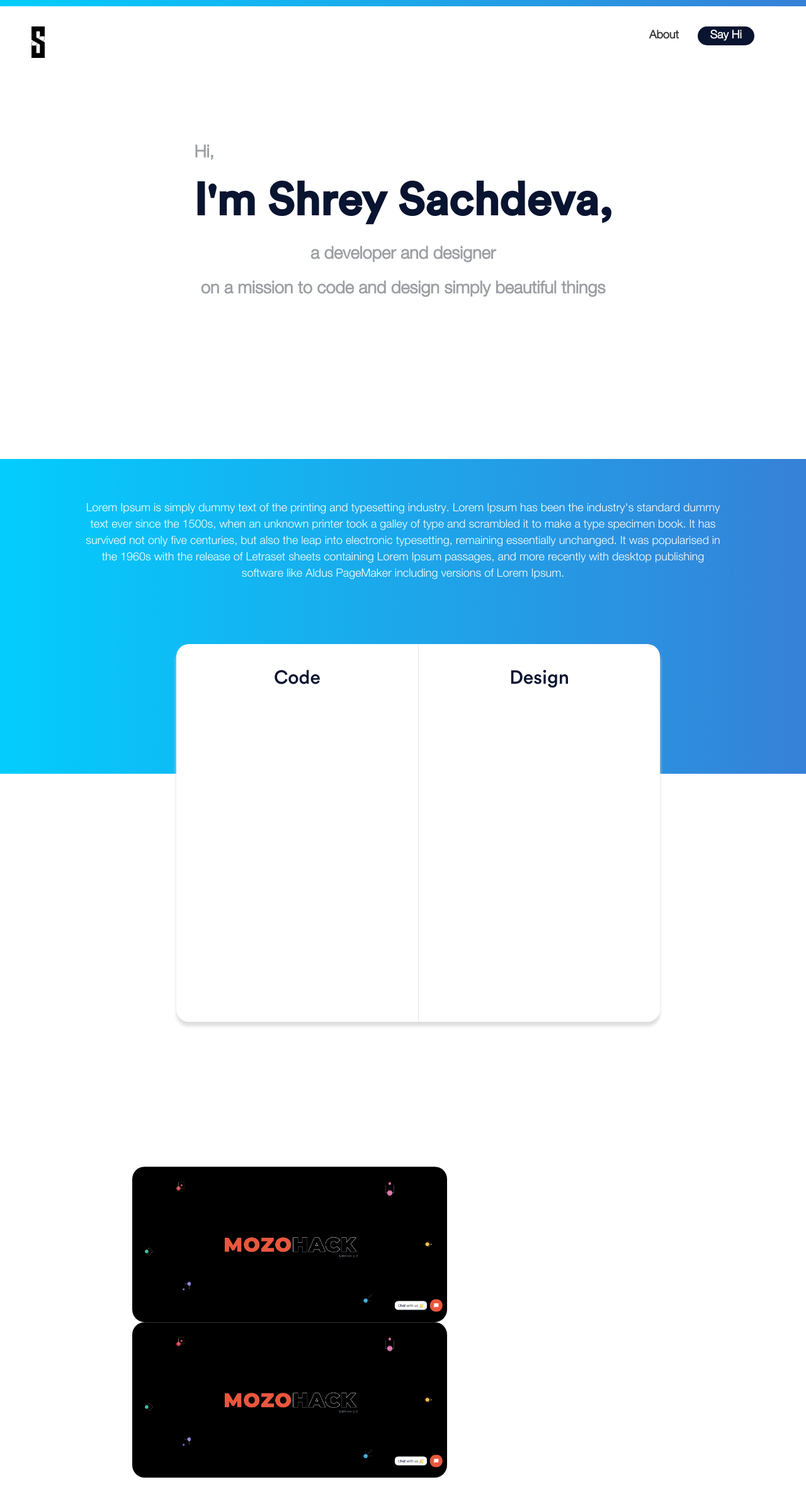
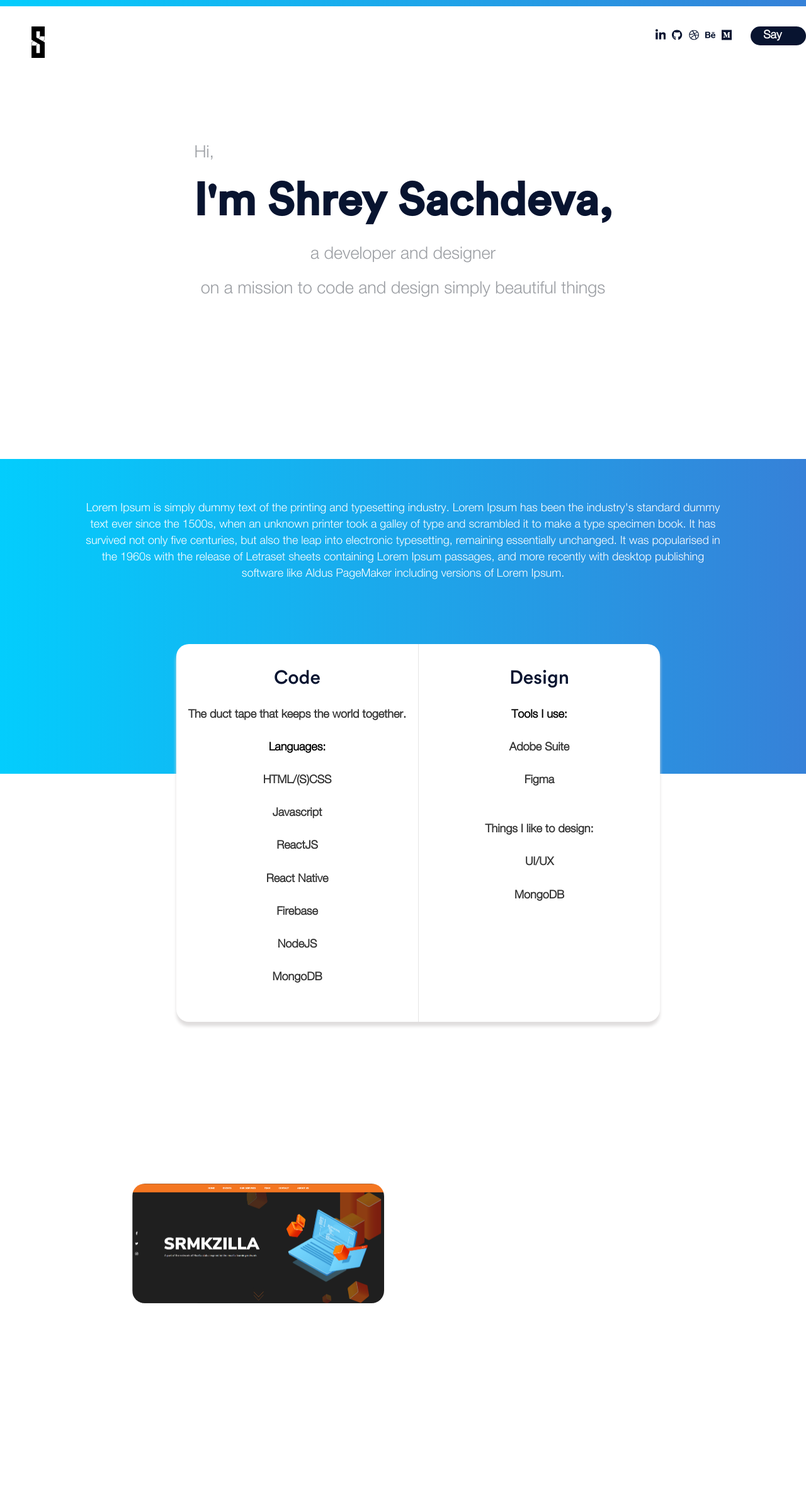
Before and after one commit to sachdeva-shrey/Shrey-Sachdeva, a Gatsby site: page / in a window 1280 px wide. Shown: the whole page at 63% size. After the commit the page ends 2097 px from the top, so only its background shows below. Built offline with nearby package versions, Linux system fonts and the light colour scheme; Gatsby itself is replaced by a stand-in of ours.

Commit message:
components and socials

```diff
--- a/package.json
+++ b/package.json
@@ -10,13 +10,16 @@
     "gatsby-plugin-manifest": "^2.2.39",
     "gatsby-plugin-offline": "^3.0.32",
     "gatsby-plugin-react-helmet": "^3.1.21",
+    "gatsby-plugin-robots-txt": "^1.5.0",
     "gatsby-plugin-sharp": "^2.4.3",
     "gatsby-source-filesystem": "^2.1.46",
     "gatsby-transformer-sharp": "^2.3.13",
     "prop-types": "^15.7.2",
     "react": "^16.12.0",
     "react-dom": "^16.12.0",
-    "react-helmet": "^5.2.1"
+    "react-helmet": "^5.2.1",
+    "react-icons": "^3.9.0",
+    "react-intersection-observer": "^8.25.2"
   },
   "devDependencies": {
     "prettier": "^1.19.1"
--- /dev/null
+++ b/src/components/Hero.js
@@ -0,0 +1,42 @@
+import React from "react"
+
+const Hero = () => (
+    <section>
+      <div
+        style={{
+          textAlign: "center",
+          marginTop: "6rem",
+        }}
+      >
+        <h6
+          style={{
+            textAlign: "left",
+            marginLeft: "14%",
+            fontSize: "1.5rem",
+            fontWeight: "normal",
+          }}
+        >
+          Hi,
+        </h6>
+        <h1>I'm Shrey Sachdeva,</h1>
+        <h6
+          style={{
+            fontSize: "1.5rem",
+            fontWeight: "normal",
+          }}
+        >
+          a developer and designer
+        </h6>
+        <h6
+          style={{
+            fontSize: "1.5rem",
+            fontWeight: "normal",
+          }}
+        >
+          on a mission to code and design simply beautiful things
+        </h6>
+      </div>
+    </section>
+)
+
+export default Hero
--- /dev/null
+++ b/src/components/Skills.js
@@ -0,0 +1,69 @@
+import React from "react"
+
+const Skills = () => (
+  <section
+    className="skills"
+    style={{
+      height: "500px",
+      background: "linear-gradient(to right, #03CDFD, #3681D8)",
+      padding: "0",
+      marginTop: "18%",
+      paddingLeft: "0",
+      width: "100vw",
+      position: "absolute",
+      left: "0",
+    }}
+  >
+    <p>
+      Lorem Ipsum is simply dummy text of the printing and typesetting industry.
+      Lorem Ipsum has been the industry's standard dummy text ever since the
+      1500s, when an unknown printer took a galley of type and scrambled it to
+      make a type specimen book. It has survived not only five centuries, but
+      also the leap into electronic typesetting, remaining essentially
+      unchanged. It was popularised in the 1960s with the release of Letraset
+      sheets containing Lorem Ipsum passages, and more recently with desktop
+      publishing software like Aldus PageMaker including versions of Lorem
+      Ipsum.
+    </p>
+    <div className="container-wrapper">
+      <div className="container container-left">
+        <h6 className="sub-heading">Code</h6>
+        <h4>The duct tape that keeps the world together.</h4>
+        <h4
+          style={{
+            color: "#000",
+          }}
+        >
+          Languages:
+        </h4>
+        <h4>HTML/(S)CSS</h4>
+        <h4>Javascript</h4>
+        <h4>ReactJS</h4>
+        <h4>React Native</h4>
+        <h4>Firebase</h4>
+        <h4>NodeJS</h4>
+        <h4>MongoDB</h4>
+      </div>
+      <div className="container container-right">
+        <h6 className="sub-heading">Design</h6>
+        <h4
+          style={{
+            color: "#000",
+          }}
+        >
+          Tools I use:
+        </h4>
+        <h4>Adobe Suite</h4>
+        <h4>Figma</h4>
+        <h4></h4>
+        <br></br>
+        <h4>Things I like to design:</h4>
+        <h4>UI/UX</h4>
+        <h4></h4>
+        <h4>MongoDB</h4>
+      </div>
+    </div>
+  </section>
+)
+
+export default Skills
--- /dev/null
+++ b/src/components/Work.js
@@ -0,0 +1,33 @@
+import React from "react"
+import Img from "gatsby-image"
+import PropTypes from "prop-types"
+import { InView } from "react-intersection-observer"
+
+import Image from "../components/Image"
+
+const Work = () => (
+  <section>
+    <div
+      style={{
+        display: "flex",
+      }}
+    >
+      <div
+        style={{
+          marginTop: "150%",
+        }}
+      >
+        <InView>
+          {({ inView, ref, entry }) => (
+            <div ref={ref}>
+              {inView ? <Image alt="moz" filename="srmkzilla.jpg" /> : null}
+            </div>
+          )}
+        </InView>
+      </div>
+      <div style={{ marginTop: "150%" }}></div>
+    </div>
+  </section>
+)
+
+export default Work
--- a/src/components/header.js
+++ b/src/components/header.js
@@ -4,49 +4,78 @@ import React from "react"
 import logo from "../images/shrey-sachdeva.png"
 import hi from "../images/hi.png"
 
+import { FaDribbble } from "react-icons/fa"
+import { FaBehance } from "react-icons/fa"
+import { FaMedium } from "react-icons/fa"
+import { FaGithub } from "react-icons/fa"
+import { FaLinkedinIn } from "react-icons/fa"
+
 const Header = ({ siteTitle }) => (
   <header>
     <div
-    style={{
-      display: 'flex',
-    }}>
-      <img src={logo}
+      style={{
+        display: "flex",
+      }}
+    >
+      <img
+        src={logo}
         style={{
-          height: '50px',
-          width: 'auto',
-          marginLeft: '50px'
+          height: "50px",
+          width: "auto",
+          marginLeft: "50px",
         }}
       />
 
       <div
         style={{
-          display: 'flex',
-          marginLeft: '75%',
-        }}>
-        <h4>About</h4>
+          display: "flex",
+          marginLeft: "75%",
+        }}
+      >
+        <FaLinkedinIn
+          size="1.5em"
+          color="#081430"
+          style={{ paddingLeft: "10px" }}
+        />
+          <FaGithub
+            size="1.5em"
+            color="#081430"
+            style={{ paddingLeft: "10px" }}
+          />
+        <FaDribbble
+          size="1.5em"
+          color="#081430"
+          style={{ paddingLeft: "10px" }}
+        />
+        <FaBehance
+          size="1.5em"
+          color="#081430"
+          style={{ paddingLeft: "10px" }}
+        />
+        <FaMedium
+          size="1.5em"
+          color="#081430"
+          style={{ paddingLeft: "10px" }}
+        />
         <div
           style={{
-            backgroundColor: '#081430',
-            color: '#fff',
-            border: 'none',
-            borderRadius: '20px',
-            paddingLeft: '20px',
-            paddingRight: '20px',
-            height: '30px',
-            marginLeft: '30px',
-          }}>
-            <h4
-              style={{
-                textAlign: 'left',
-              }}>
-                Say Hi
-            </h4>
-            {/* <img src={hi}
-              style={{
-                height: '20px',
-                width: 'auto',
-              }}
-            /> */}
+            backgroundColor: "#081430",
+            color: "#fff",
+            border: "none",
+            borderRadius: "20px",
+            paddingLeft: "20px",
+            paddingRight: "20px",
+            height: "30px",
+            marginLeft: "30px",
+          }}
+        >
+          <h4
+            style={{
+              textAlign: "left",
+            }}
+          >
+            Say Hi
+          </h4>
         </div>
       </div>
     </div>
--- a/src/components/image.js
+++ b/src/components/image.js
@@ -1,8 +1,6 @@
-import React from 'react';
-import { StaticQuery, graphql } from 'gatsby';
-import Img from 'gatsby-image';
-
-// Note: You can change "images" to whatever you'd like.
+import React from "react"
+import { StaticQuery, graphql } from "gatsby"
+import Img from "gatsby-image"
 
 const Image = props => (
   <StaticQuery
@@ -14,7 +12,7 @@ const Image = props => (
               relativePath
               name
               childImageSharp {
-                fluid(maxWidth: 1000) {
+                fluid {
                   ...GatsbyImageSharpFluid
                 }
               }
@@ -25,23 +23,30 @@ const Image = props => (
     `}
     render={data => {
       const image = data.images.edges.find(n => {
-        return n.node.relativePath.includes(props.filename);
-      });
+        return n.node.relativePath.includes(props.filename)
+      })
       if (!image) {
-        return null;
+        return null
       }
 
       //const imageSizes = image.node.childImageSharp.sizes; sizes={imageSizes}
-      return <Img style={{
-        marginTop: '20%',
-        borderRadius: '20px',
-        width: '500px',
-        height: 'auto',
-        margin: '0',
-        marginLeft: '30px'
-      }} alt={props.alt} fluid={image.node.childImageSharp.fluid} />;
+      return (
+        <Img
+          style={{
+            marginTop: "20%",
+            borderRadius: "20px",
+            width: "400px",
+            height: "auto",
+            margin: "0",
+            marginLeft: "30px",
+          }}
+
+          alt={props.alt}
+          fluid={image.node.childImageSharp.fluid}
+        />
+      )
     }}
   />
-);
+)
 
-export default Image;
+export default Image
--- a/src/components/seo.js
+++ b/src/components/seo.js
@@ -75,7 +75,7 @@ function SEO({ description, lang, meta, title }) {
 SEO.defaultProps = {
   lang: `en`,
   meta: [],
-  description: ``,
+  description: `Shrey Sachdeva is a CSE undergraduate studying at SRMIST, Chennai. A front-end developer and UI/UX designer.`,
 }
 
 SEO.propTypes = {
--- a/src/pages/404.js
+++ b/src/pages/404.js
@@ -1,4 +1,5 @@
 import React from "react"
+import { Link } from "gatsby"
 
 import Layout from "../components/layout"
 import SEO from "../components/seo"
@@ -6,8 +7,16 @@ import SEO from "../components/seo"
 const NotFoundPage = () => (
   <Layout>
     <SEO title="404: Not found" />
-    <h1>NOT FOUND</h1>
-    <p>You just hit a route that doesn&#39;t exist... the sadness.</p>
+    <div>
+      <h1>Oooooops!</h1>
+      <h6>You just hit a route that doesn't exist... the sadness.</h6>
+      <br />
+      <Link to="/">
+        <h5 style={{ textDecoration: 'none !important', color: "#000"}}>
+          Redirect me to https://www.shreysachdeva.com
+        </h5>
+      </Link>
+    </div>
   </Layout>
 )
 
--- a/src/pages/index.js
+++ b/src/pages/index.js
@@ -1,73 +1,17 @@
 import React from "react"
-import { Link } from "gatsby"
-import { useStaticQuery, graphql } from "gatsby"
-import Img from "gatsby-image"
-import PropTypes from "prop-types"
 
 import Layout from "../components/layout"
 import SEO from "../components/seo"
-import Image from '../components/Image'
+import Hero from "../components/Hero"
+import Skills from "../components/Skills"
+import Work from "../components/Work"
 
 const IndexPage = () => (
   <Layout>
     <SEO title="Home" />
-    <section>
-      <div
-        style={{
-          textAlign: 'center',
-          marginTop: '6rem'
-        }}
-      >
-        <h6
-          style={{
-            textAlign: 'left',
-            marginLeft: '14%',
-            fontSize: '1.5rem'
-          }}
-        >
-          Hi,
-        </h6>
-        <h1>I'm Shrey Sachdeva,</h1>
-        <h6
-          style={{
-            fontSize: '1.5rem'
-          }}
-        >
-          a developer and designer</h6>
-        <h6 style={{
-            fontSize: '1.5rem'
-          }}>on a mission to code and design simply beautiful things</h6>
-      </div>
-    </section>
-    <section
-      className="skills"
-      style={{
-        height: '500px',
-        background: 'linear-gradient(to right, #03CDFD, #3681D8)',
-        padding: '0',
-        marginTop: '18%',
-        paddingLeft: '0',
-        width: '100vw',
-        position: 'absolute',
-        left: '0'
-      }}>
-        <p>Lorem Ipsum is simply dummy text of the printing and typesetting industry. Lorem Ipsum has been the industry's standard dummy text ever since the 1500s, when an unknown printer took a galley of type and scrambled it to make a type specimen book. It has survived not only five centuries, but also the leap into electronic typesetting, remaining essentially unchanged. It was popularised in the 1960s with the release of Letraset sheets containing Lorem Ipsum passages, and more recently with desktop publishing software like Aldus PageMaker including versions of Lorem Ipsum.</p>
-      <div className="container-wrapper">
-        <div className="container container-left">
-          <h6 className="sub-heading">Code</h6>
-          <p></p>
-        </div>
-        <div className="container container-right">
-          <h6 className="sub-heading">Design</h6>
-        </div>
-      </div>
-    </section>
-    <section>
-      <div style={{ marginTop : "150%"}}>
-      <Image alt="MOZOHACK" filename="mozohack.jpg" />
-      <Image alt="MOZOHACK" filename="mozohack.jpg" />
-      </div>
-    </section>
+    <Hero />
+    <Skills />
+    <Work />
   </Layout>
 )
 
```
Also changed, not shown: gatsby-config.js (+10 -2 lines), src/pages/example.js (+23 -19 lines), 1 other file.
